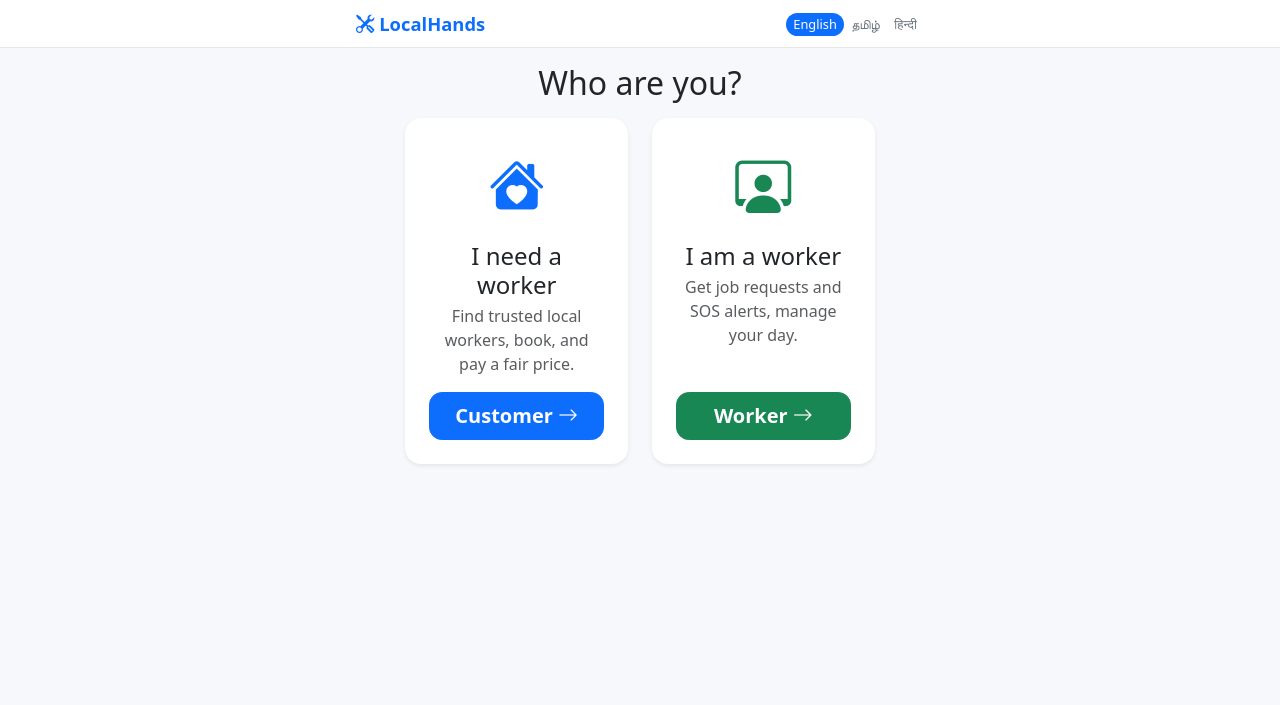
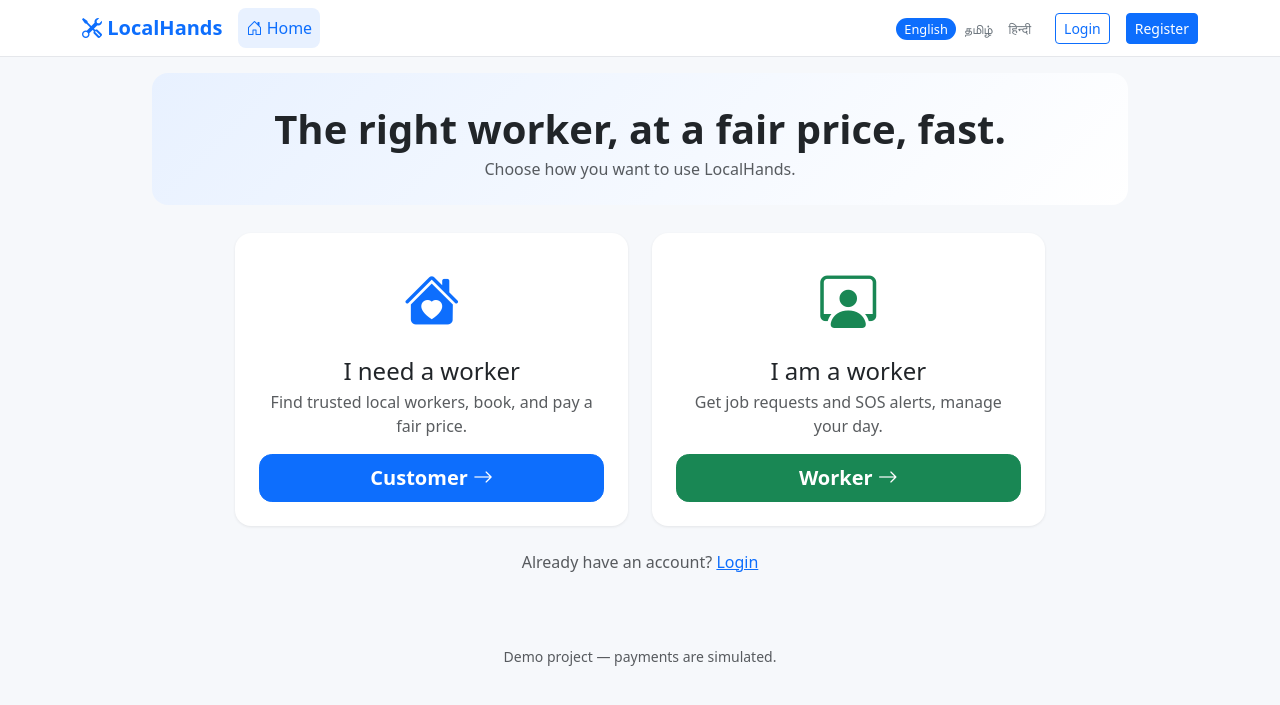
Before and after one commit to Lathika2710/ThinkForge_lathika, a Flask app: page / in a window 1280 px wide. Shown: the top 705 px of the page. Run offline with Flask 3, Linux system fonts and the light colour scheme.

Commit message:
Top navigation with Home / Notifications / Profile, role -> register -> dashboard
- Home asks Customer or Worker; choice leads to registration (login link shown),
  registration lands on the matching dashboard
- Top navbar: Home, Notifications (badge for items needing a response), Profile,
  plus Bookings (customer) or Earnings (worker); language + logout on the right
- Notifications page derived from bookings: requests, SOS, counter-offers,
  payments, reviews, cancellations
- Customer home shows active bookings; worker home gets a 3-number summary strip
- Removed bottom bar; centred narrow columns for form pages

Co-Authored-By: Claude Fable 5.1 <noreply@anthropic.com>

```diff
--- a/app/routes.py
+++ b/app/routes.py
@@ -54,12 +54,11 @@ def index():
     if g.user and g.user.role in ("worker", "admin"):
         return redirect(home_for(g.user))
     if not g.user:
-        role = session.get("role")
-        if role == "worker":
-            return redirect(url_for("main.login", role="worker"))
-        if role != "customer":
-            return render_template("choose_role.html")
-    return render_template("index.html", cats=Category.query.all())
+        return render_template("choose_role.html")
+    active = (Booking.query.filter(Booking.customer_id == g.user.id,
+                                   Booking.status.in_(("pending", "countered", "confirmed", "travelling", "in_progress", "completed", "sos_open")))
+              .order_by(Booking.start).all())
+    return render_template("index.html", cats=Category.query.all(), active=active)
 
 
 @bp.route("/need/<int:cid>")
@@ -80,9 +79,7 @@ def choose_role(role):
     session["role"] = role
     if g.user:
         return redirect(home_for(g.user))
-    if role == "worker":
-        return redirect(url_for("main.login", role="worker"))
-    return redirect(url_for("main.index"))
+    return redirect(url_for("main.register", role=role))
 
 
 @bp.route("/lang/<code>")
@@ -96,7 +93,7 @@ def set_lang(code):
 @bp.route("/register", methods=["GET", "POST"])
 def register():
     cats = Category.query.all()
-    role = request.values.get("role", "customer")
+    role = request.values.get("role") or session.get("role") or "customer"
     role = role if role in ("customer", "worker") else "customer"
     if request.method == "POST":
         f = request.form
@@ -330,7 +327,9 @@ def worker_dash():
         upcoming=[b for b in active if b.start.date() > today],
         waiting=[b for b in rows if b.status in ("countered", "completed")],
     )
-    return render_template("worker_dash.html", wp=wp, sos_open=sos_open, groups=groups)
+    summary = dict(today=len(groups["today"]), requests=len(groups["requests"]),
+                   earned=sum(b.total for b in rows if b.status == "paid"))
+    return render_template("worker_dash.html", wp=wp, sos_open=sos_open, groups=groups, summary=summary)
 
 
 @bp.route("/worker/availability", methods=["POST"])
@@ -349,6 +348,74 @@ def worker_money():
     stats = dict(earned=sum(b.total for b in rows if b.status == "paid"),
                  awaiting=sum(b.total for b in rows if b.status == "completed"), done=len(rows))
     return render_template("money.html", wp=wp, rows=rows, stats=stats)
+
+
+def notifications_for(u):
+    """Recent events for this user, newest first. Items with action=True need a response."""
+    items = []
+
+    def add(b, key, when, action=False, **kw):
+        kw.setdefault("a", b.total or b.agreed_price or b.counter_price or b.offered_price or 0)
+        items.append(dict(key=key, kw=kw, when=when, action=action, b=b,
+                          url=url_for("main.my_bookings") if u.role == "customer" else url_for("main.worker_dash")))
+
+    if u.role == "worker":
+        wp = u.profile
+        if wp.verified and wp.available:
+            for b in Booking.query.filter_by(status="sos_open", category_id=wp.category_id):
+                add(b, "n_sos", b.created_at, True, c=T(session.get("lang", "en"), "cat_" + b.category.name))
+        for b in Booking.query.filter_by(worker_id=wp.id).order_by(Booking.created_at.desc()).limit(40):
+            n = b.customer.name
+            if b.status == "pending":
+                add(b, "n_new_request", b.created_at, True, n=n)
+            elif b.status == "countered":
+                add(b, "n_waiting", b.created_at, n=n)
+            elif b.status in ("confirmed", "travelling", "in_progress") and not b.is_sos:
+                add(b, "n_confirmed", b.created_at, n=n)
+            elif b.status == "completed":
+                add(b, "n_pending_pay", b.start, n=n)
+            elif b.status == "paid":
+                add(b, "n_paid", b.start, n=n)
+                if b.review:
+                    add(b, "n_review", b.review.created_at, n=n, r=b.review.rating)
+            elif b.status == "cancelled" and b.cancelled_by == "customer":
+                add(b, "n_cancelled", b.start, n=n)
+    else:
+        for b in Booking.query.filter_by(customer_id=u.id).order_by(Booking.created_at.desc()).limit(40):
+            n = b.worker.user.name if b.worker else ""
+            if b.addon_status == "proposed":
+                add(b, "n_addon", b.start, True, n=n, a=b.addon_amount)
+            if b.status == "countered":
+                add(b, "n_countered", b.created_at, True, n=n, a=b.counter_price)
+            elif b.status == "completed":
+                add(b, "n_completed", b.start, True, n=n)
+            elif b.status == "confirmed":
+                add(b, "n_sos_accepted" if b.is_sos else "n_confirmed", b.created_at, n=n)
+            elif b.status == "travelling":
+                add(b, "n_travelling", b.start, n=n)
+            elif b.status == "in_progress":
+                add(b, "n_in_progress", b.start, n=n)
+            elif b.status == "declined":
+                add(b, "n_declined", b.created_at, n=n)
+            elif b.status == "cancelled" and b.cancelled_by == "worker":
+                add(b, "n_cancelled", b.start, n=n)
+    items.sort(key=lambda i: (not i["action"], -i["when"].timestamp()))
+    return items
+
+
+@bp.app_context_processor
+def inject_notification_count():
+    if not g.get("user") or g.user.role == "admin":
+        return dict(notif_count=0)
+    return dict(notif_count=sum(1 for i in notifications_for(g.user) if i["action"]))
+
+
+@bp.route("/notifications")
+@login_required()
+def notifications():
+    if g.user.role == "admin":
+        return redirect(url_for("main.admin"))
+    return render_template("notifications.html", items=notifications_for(g.user))
 
 
 @bp.route("/me", methods=["GET", "POST"])
--- a/app/static/style.css
+++ b/app/static/style.css
@@ -1,37 +1,38 @@
-/* Phone-first, one column, big taps. */
-body{background:#f6f8fb;padding-bottom:84px}
-.app{max-width:600px;margin:0 auto;padding:0 16px}
-.topbar{background:#fff;border-bottom:1px solid #e5e7eb;padding:.6rem 0;margin-bottom:.5rem}
-.brand{font-weight:700;color:#0d6efd;text-decoration:none;font-size:1.15rem}
-.lang a{font-size:.8rem;color:#6c757d;text-decoration:none;padding:.15rem .45rem;border-radius:1rem}
+/* Clean, professional, phone-friendly. */
+body{background:#f6f8fb}
+.page{max-width:1000px;padding-top:1rem;padding-bottom:2rem}
+.topnav{background:#fff;border-bottom:1px solid #e5e7eb}
+.topnav .navbar-brand{font-weight:700;color:#0d6efd}
+.topnav .nav-link{color:#495057;font-weight:500;padding:.5rem .8rem;border-radius:.5rem}
+.topnav .nav-link.active{color:#0d6efd;background:#e8f1ff}
+.topnav .nav-link .badge{font-size:.65rem;vertical-align:top}
+.lang a{font-size:.8rem;color:#6c757d;text-decoration:none;padding:.15rem .5rem;border-radius:1rem}
 .lang a.on{background:#0d6efd;color:#fff}
 .section{margin:1.25rem 0 .6rem}
-
-.bottombar{position:fixed;left:0;right:0;bottom:0;background:#fff;border-top:1px solid #e5e7eb;display:flex;justify-content:space-around;padding:.35rem 0 calc(.35rem + env(safe-area-inset-bottom))}
-.bottombar a{flex:1;text-align:center;color:#6c757d;text-decoration:none;font-size:.75rem;line-height:1.1}
-.bottombar a i{display:block;font-size:1.5rem;margin-bottom:.1rem}
-.bottombar a.on{color:#0d6efd;font-weight:600}
+.hero{padding:2rem 1rem 1.5rem;background:linear-gradient(135deg,#e8f1ff,#fff);border-radius:1rem}
 
 .btn-xl{padding:1rem 1.25rem;font-size:1.25rem;font-weight:700;border-radius:1rem;text-align:left;display:flex;flex-direction:column;align-items:flex-start;gap:.15rem}
 .btn-xl i{margin-right:.4rem}
 .btn-xl small{font-size:.8rem;font-weight:400;opacity:.9}
 .btn-lg{border-radius:.8rem;font-weight:600}
 
-.cat-card{text-decoration:none;color:inherit;border:0;border-radius:1rem;box-shadow:0 1px 3px rgba(0,0,0,.08);transition:transform .1s}
+.card{border:0;border-radius:1rem;box-shadow:0 1px 3px rgba(0,0,0,.08)}
+.cat-card{text-decoration:none;color:inherit;transition:transform .1s}
 .cat-card:hover,.cat-card:active{transform:translateY(-3px)}
 .cat-card i{font-size:2.2rem;color:#0d6efd}
-.role-card{text-decoration:none;color:inherit;transition:transform .1s,box-shadow .1s;display:flex;flex-direction:column;border:0;border-radius:1rem}
-.role-card:hover{transform:translateY(-4px);box-shadow:0 .5rem 1rem rgba(0,0,0,.1)!important}
+.role-card{text-decoration:none;color:inherit;transition:transform .1s,box-shadow .1s;display:flex;flex-direction:column}
+.role-card:hover{transform:translateY(-4px);box-shadow:0 .5rem 1rem rgba(0,0,0,.1)}
 .role-card>i{font-size:3.5rem}
-.hero{padding:1.5rem 1rem;background:linear-gradient(135deg,#e8f1ff,#fff);border-radius:1rem}
 
-.job{border:0;border-radius:1rem;box-shadow:0 1px 3px rgba(0,0,0,.08)}
 .status-icon{font-size:1.8rem;width:2.4rem;text-align:center}
 .avatar{width:2.6rem;height:2.6rem;border-radius:50%;background:#e8f1ff;color:#0d6efd;display:flex;align-items:center;justify-content:center;font-size:1.4rem}
 .avatar-lg{width:4.5rem;height:4.5rem;font-size:2.4rem}
-.stat{border:0;border-radius:1rem;box-shadow:0 1px 3px rgba(0,0,0,.08);padding:.6rem .25rem}
-.stat-num{font-size:1.3rem;font-weight:700;line-height:1.2}
+.stat{padding:.8rem .25rem;height:100%}
+.stat-num{font-size:1.4rem;font-weight:700;line-height:1.2}
+.notif.notif-action{border-left:4px solid #dc3545}
+.notif:hover{background:#fafbfd}
 .thumb{max-height:90px;border-radius:.5rem;margin:.25rem 0}
 .stars{color:#f5a623;letter-spacing:1px}
 .sos-option{cursor:pointer}
 .btn-check:checked+.sos-option{background:#dc3545;color:#fff;border-color:#dc3545}
+.narrow{margin:0 auto}
--- a/app/templates/base.html
+++ b/app/templates/base.html
@@ -9,46 +9,49 @@
 <link href="{{ url_for('static', filename='style.css') }}" rel="stylesheet">
 </head>
 <body {% block body_attrs %}{% endblock %}>
-{% set nav_role = g.user.role if g.user else session.get('role') %}
-<header class="topbar">
- <div class="app d-flex justify-content-between align-items-center">
-  <a class="brand" href="{{ url_for('main.index') }}"><i class="bi bi-tools"></i> {{ app_name }}</a>
-  <div class="d-flex align-items-center gap-2">
-   {% if g.user and g.user.role == 'admin' %}<a class="small" href="{{ url_for('main.admin') }}">{{ t('nav_admin') }}</a><a class="small" href="{{ url_for('main.logout') }}">{{ t('nav_logout') }}</a>{% endif %}
-   <div class="lang" aria-label="{{ t('language') }}">
-    {% for code, label in LANGS.items() %}<a class="{{ 'on' if code == lang }}" href="{{ url_for('main.set_lang', code=code) }}">{{ label }}</a>{% endfor %}
+{% set ep = request.endpoint %}
+{% macro item(href, label, icon, on) -%}
+<li class="nav-item"><a class="nav-link {{ 'active' if on }}" href="{{ href }}"><i class="bi {{ icon }}"></i> {{ label }}</a></li>
+{%- endmacro %}
+<nav class="navbar navbar-expand-md topnav">
+ <div class="container">
+  <a class="navbar-brand" href="{{ url_for('main.index') }}"><i class="bi bi-tools"></i> {{ app_name }}</a>
+  <button class="navbar-toggler" type="button" data-bs-toggle="collapse" data-bs-target="#nav" aria-label="menu"><span class="navbar-toggler-icon"></span></button>
+  <div class="collapse navbar-collapse" id="nav">
+   <ul class="navbar-nav me-auto">
+    {% if g.user and g.user.role == 'customer' %}
+     {{ item(url_for('main.index'), t('nav_home'), 'bi-house-door', ep in ('main.index', 'main.need', 'main.workers', 'main.book', 'main.worker_public')) }}
+     {{ item(url_for('main.my_bookings'), t('nav_bookings'), 'bi-list-check', ep in ('main.my_bookings', 'main.sos_status', 'main.review')) }}
+    {% elif g.user and g.user.role == 'worker' %}
+     {{ item(url_for('main.worker_dash'), t('nav_home'), 'bi-house-door', ep == 'main.worker_dash') }}
+     {{ item(url_for('main.worker_money'), t('nav_earnings'), 'bi-cash-coin', ep == 'main.worker_money') }}
+    {% elif g.user and g.user.role == 'admin' %}
+     {{ item(url_for('main.admin'), t('nav_admin'), 'bi-speedometer2', ep == 'main.admin') }}
+    {% else %}
+     {{ item(url_for('main.index'), t('nav_home'), 'bi-house-door', ep == 'main.index') }}
+    {% endif %}
+    {% if g.user and g.user.role != 'admin' %}
+     <li class="nav-item"><a class="nav-link {{ 'active' if ep == 'main.notifications' }}" href="{{ url_for('main.notifications') }}"><i class="bi bi-bell"></i> {{ t('nav_notifications') }}
+      {% if notif_count %}<span class="badge rounded-pill bg-danger">{{ notif_count }}</span>{% endif %}</a></li>
+     {{ item(url_for('main.me'), t('nav_profile'), 'bi-person', ep == 'main.me') }}
+    {% endif %}
+   </ul>
+   <div class="d-flex align-items-center gap-3 py-2 py-md-0">
+    <div class="lang" aria-label="{{ t('language') }}">
+     {% for code, label in LANGS.items() %}<a class="{{ 'on' if code == lang }}" href="{{ url_for('main.set_lang', code=code) }}">{{ label }}</a>{% endfor %}
+    </div>
+    {% if g.user %}<a class="btn btn-sm btn-outline-secondary" href="{{ url_for('main.logout') }}">{{ t('nav_logout') }}</a>
+    {% else %}<a class="btn btn-sm btn-outline-primary" href="{{ url_for('main.login') }}">{{ t('nav_login') }}</a>
+    <a class="btn btn-sm btn-primary" href="{{ url_for('main.register') }}">{{ t('nav_register') }}</a>{% endif %}
    </div>
   </div>
  </div>
-</header>
-<main class="app">
+</nav>
+<main class="container page">
  {% with m = get_flashed_messages(with_categories=true) %}{% for c, text in m %}<div class="alert alert-{{ c }} py-2">{{ text }}</div>{% endfor %}{% endwith %}
  {% block content %}{% endblock %}
 </main>
-{# ---------- bottom bar: 3 taps max ---------- #}
-{% if nav_role == 'customer' %}
-<nav class="bottombar">
- <a href="{{ url_for('main.index') }}" class="{{ 'on' if request.endpoint in ('main.index', 'main.need', 'main.workers', 'main.book') }}"><i class="bi bi-house-door"></i><span>{{ t('nav_home') }}</span></a>
- {% if g.user %}
- <a href="{{ url_for('main.my_bookings') }}" class="{{ 'on' if request.endpoint in ('main.my_bookings', 'main.sos_status', 'main.review') }}"><i class="bi bi-list-check"></i><span>{{ t('nav_bookings') }}</span></a>
- <a href="{{ url_for('main.me') }}" class="{{ 'on' if request.endpoint == 'main.me' }}"><i class="bi bi-person"></i><span>{{ t('nav_me') }}</span></a>
- {% else %}
- <a href="{{ url_for('main.login', role='customer') }}" class="{{ 'on' if request.endpoint in ('main.login', 'main.register') }}"><i class="bi bi-box-arrow-in-right"></i><span>{{ t('nav_login') }}</span></a>
- <a href="{{ url_for('main.choose_role', role='reset') }}"><i class="bi bi-arrow-left-right"></i><span>{{ t('switch_role') }}</span></a>
- {% endif %}
-</nav>
-{% elif nav_role == 'worker' %}
-<nav class="bottombar">
- {% if g.user %}
- <a href="{{ url_for('main.worker_dash') }}" class="{{ 'on' if request.endpoint == 'main.worker_dash' }}"><i class="bi bi-briefcase"></i><span>{{ t('nav_jobs') }}</span></a>
- <a href="{{ url_for('main.worker_money') }}" class="{{ 'on' if request.endpoint == 'main.worker_money' }}"><i class="bi bi-cash-coin"></i><span>{{ t('nav_money') }}</span></a>
- <a href="{{ url_for('main.me') }}" class="{{ 'on' if request.endpoint == 'main.me' }}"><i class="bi bi-person"></i><span>{{ t('nav_me') }}</span></a>
- {% else %}
- <a href="{{ url_for('main.login', role='worker') }}" class="{{ 'on' if request.endpoint in ('main.login', 'main.register') }}"><i class="bi bi-box-arrow-in-right"></i><span>{{ t('nav_login') }}</span></a>
- <a href="{{ url_for('main.choose_role', role='reset') }}"><i class="bi bi-arrow-left-right"></i><span>{{ t('switch_role') }}</span></a>
- {% endif %}
-</nav>
-{% endif %}
+<footer class="text-center text-muted small py-4">{{ t('footer') }}</footer>
 <script src="https://cdn.jsdelivr.net/npm/bootstrap@5.3.3/dist/js/bootstrap.bundle.min.js"></script>
 <script src="{{ url_for('static', filename='app.js') }}"></script>
 </body></html>
--- a/app/templates/book.html
+++ b/app/templates/book.html
@@ -1,5 +1,6 @@
 {% extends 'base.html' %}
 {% block content %}
+<div class="narrow" style="max-width:600px">
 <div class="card job"><div class="card-body">
  <div class="d-flex align-items-center gap-3 mb-3">
   <div class="avatar"><i class="bi bi-person-fill"></i></div>
@@ -24,4 +25,5 @@
  </form>
 </div></div>
 <div class="text-center mt-3"><a class="small text-muted" href="{{ url_for('main.workers', category=wp.category_id) }}"><i class="bi bi-arrow-left"></i> {{ t('change') }}</a></div>
+</div>
 {% endblock %}
--- a/app/templates/choose_role.html
+++ b/app/templates/choose_role.html
@@ -1,9 +1,12 @@
 {% extends 'base.html' %}
 {% block content %}
-<h2 class="text-center my-3">{{ t('choose_title') }}</h2>
-<div class="row g-4 justify-content-center">
+<section class="hero text-center">
+ <h1 class="fw-bold mb-1">{{ t('hero_title') }}</h1>
+ <p class="text-muted mb-0">{{ t('choose_sub') }}</p>
+</section>
+<div class="row g-4 justify-content-center mt-1">
  <div class="col-md-5">
-  <a class="card role-card text-center p-4 h-100 shadow-sm" href="{{ url_for('main.choose_role', role='customer') }}">
+  <a class="card role-card text-center p-4 h-100" href="{{ url_for('main.choose_role', role='customer') }}">
    <i class="bi bi-house-heart-fill text-primary"></i>
    <h4 class="mt-3 mb-1">{{ t('choose_customer') }}</h4>
    <p class="text-muted mb-3">{{ t('choose_customer_sub') }}</p>
@@ -11,7 +14,7 @@
   </a>
  </div>
  <div class="col-md-5">
-  <a class="card role-card text-center p-4 h-100 shadow-sm" href="{{ url_for('main.choose_role', role='worker') }}">
+  <a class="card role-card text-center p-4 h-100" href="{{ url_for('main.choose_role', role='worker') }}">
    <i class="bi bi-person-workspace text-success"></i>
    <h4 class="mt-3 mb-1">{{ t('choose_worker') }}</h4>
    <p class="text-muted mb-3">{{ t('choose_worker_sub') }}</p>
@@ -19,4 +22,5 @@
   </a>
  </div>
 </div>
+<p class="text-center text-muted mt-4">{{ t('already_account') }} <a href="{{ url_for('main.login') }}">{{ t('login_here') }}</a></p>
 {% endblock %}
--- a/app/templates/login.html
+++ b/app/templates/login.html
@@ -1,5 +1,6 @@
 {% extends 'base.html' %}
 {% block content %}
+<div class="narrow" style="max-width:460px">
 <div class="card job card-body">
  <h3>{{ t('login_as', r=t('role_' + role)) }}</h3>
  <div class="btn-group mb-3">
@@ -13,4 +14,5 @@
  </form>
  <div class="text-center small mt-3">{{ t('no_account') }} <a href="{{ url_for('main.register', role=role) }}">{{ t('register_here', r=t('role_' + role)) }}</a></div>
 </div>
+</div>
 {% endblock %}
--- a/app/templates/me.html
+++ b/app/templates/me.html
@@ -1,5 +1,6 @@
 {% extends 'base.html' %}
 {% block content %}
+<div class="narrow" style="max-width:600px">
 <div class="text-center my-3">
  <div class="avatar avatar-lg mx-auto"><i class="bi bi-person-fill"></i></div>
  <h3 class="mt-2 mb-0">{{ g.user.name }}</h3>
@@ -22,4 +23,5 @@
  <button class="btn btn-primary btn-lg w-100 mt-3">{{ t('save') }}</button>
 </div></form>
 <a class="btn btn-outline-secondary w-100 mt-3" href="{{ url_for('main.logout') }}"><i class="bi bi-box-arrow-right"></i> {{ t('logout') }}</a>
+</div>
 {% endblock %}
--- a/app/templates/money.html
+++ b/app/templates/money.html
@@ -1,5 +1,6 @@
 {% extends 'base.html' %}
 {% block content %}
+<div class="narrow" style="max-width:720px">
 {% set view = 'worker' %}
 <h2 class="text-center my-3">{{ t('money_title') }}</h2>
 <div class="row g-2 mb-3 text-center">
@@ -9,4 +10,5 @@
 </div>
 <div class="text-center small text-muted mb-3">{{ t('reliability') }} {{ wp.reliability }}% · {% if wp.review_count %}<span class="stars">★</span> {{ wp.avg_rating }} ({{ wp.review_count }}){% else %}{{ t('no_reviews') }}{% endif %}</div>
 {% for b in rows %}{% include '_booking.html' %}{% else %}<p class="text-muted text-center">{{ t('no_money') }}</p>{% endfor %}
+</div>
 {% endblock %}
--- a/app/templates/my_bookings.html
+++ b/app/templates/my_bookings.html
@@ -1,6 +1,8 @@
 {% extends 'base.html' %}
 {% block content %}
+<div class="narrow" style="max-width:720px">
 <h2 class="text-center my-3">{{ t('my_bookings') }}</h2>
 {% set view = 'customer' %}
 {% for b in rows %}{% include '_booking.html' %}{% else %}<p class="text-muted text-center">{{ t('no_bookings') }}</p>{% endfor %}
+</div>
 {% endblock %}
--- a/app/templates/need.html
+++ b/app/templates/need.html
@@ -1,5 +1,6 @@
 {% extends 'base.html' %}
 {% block content %}
+<div class="narrow" style="max-width:560px">
 {% set cname = t('cat_' + cat.name) %}
 <div class="text-center my-3"><i class="bi {{ cat.icon }} fs-1 text-primary"></i><h2>{{ t('when_help', c=cname) }}</h2></div>
 <div class="d-grid gap-3">
@@ -13,4 +14,5 @@
 </div>
 <div class="text-center mt-3"><a class="small text-muted" href="{{ url_for('main.index') }}"><i class="bi bi-arrow-left"></i> {{ t('change') }}</a></div>
 <div class="small text-muted text-center mt-4"><i class="bi bi-telephone-fill"></i> {{ t('sos_emergency') }}</div>
+</div>
 {% endblock %}
--- a/app/templates/register.html
+++ b/app/templates/register.html
@@ -1,7 +1,8 @@
 {% extends 'base.html' %}
 {% block content %}
+<div class="narrow" style="max-width:640px">
 <div class="card job card-body">
- <h3>{{ t('register') }}</h3>
+ <h3>{{ t('register_here', r=t('role_' + role)) }}</h3>
  <div class="btn-group mb-3">
   <a class="btn btn-outline-primary {{ 'active' if role == 'customer' }}" href="{{ url_for('main.register', role='customer') }}">{{ t('role_customer') }}</a>
   <a class="btn btn-outline-primary {{ 'active' if role == 'worker' }}" href="{{ url_for('main.register', role='worker') }}">{{ t('role_worker') }}</a>
@@ -27,5 +28,7 @@
   </div>
   <button class="btn btn-primary btn-lg w-100 mt-3">{{ t('register') }}</button>
  </form>
+ <div class="text-center small mt-3">{{ t('already_account') }} <a href="{{ url_for('main.login', role=role) }}">{{ t('login_here') }}</a></div>
+</div>
 </div>
 {% endblock %}
--- a/app/templates/review.html
+++ b/app/templates/review.html
@@ -1,5 +1,6 @@
 {% extends 'base.html' %}
 {% block content %}
+<div class="narrow" style="max-width:520px">
 <div class="card job card-body">
  <h4>{{ t('review_title') }} — {{ b.worker.user.name }}</h4>
  <form method="post">
@@ -13,4 +14,5 @@
   <button class="btn btn-primary w-100">{{ t('submit') }}</button>
  </form>
 </div>
+</div>
 {% endblock %}
--- a/app/templates/sos.html
+++ b/app/templates/sos.html
@@ -1,5 +1,6 @@
 {% extends 'base.html' %}
 {% block content %}
+<div class="narrow" style="max-width:560px">
 <div class="card job card-body">
  <h3 class="text-danger"><i class="bi bi-exclamation-triangle-fill"></i> {{ t('sos_button') }}</h3>
  <p class="text-muted">{{ t('sos_sub') }}</p>
@@ -14,4 +15,5 @@
  </form>
  <div class="alert alert-secondary small mt-3 mb-0"><i class="bi bi-telephone-fill"></i> {{ t('sos_emergency') }}</div>
 </div>
+</div>
 {% endblock %}
--- a/app/templates/sos_status.html
+++ b/app/templates/sos_status.html
@@ -1,6 +1,7 @@
 {% extends 'base.html' %}
 {% block body_attrs %}{% if b.status == 'sos_open' %}data-refresh="5000"{% endif %}{% endblock %}
 {% block content %}
+<div class="narrow" style="max-width:560px">
 {% set tip = 'tip_' + b.category.name %}
 <div class="card job card-body">
  <h4>{{ t('cat_' + b.category.name) }}</h4>
@@ -16,4 +17,5 @@
  <div class="alert alert-warning text-start small mt-3 mb-2"><b><i class="bi bi-shield-check"></i> {{ t('sos_safety') }}:</b> {{ t(tip) if tip in ('tip_Electrician', 'tip_Plumber') else t('tip_other') }}</div>
  <div class="alert alert-secondary text-start small mb-0"><i class="bi bi-telephone-fill"></i> {{ t('sos_emergency') }}</div>
 </div>
+</div>
 {% endblock %}
--- a/app/templates/workers.html
+++ b/app/templates/workers.html
@@ -1,5 +1,6 @@
 {% extends 'base.html' %}
 {% block content %}
+<div class="narrow" style="max-width:720px">
 <h2 class="text-center my-3">{% if cat %}{{ t('pick_worker', c=t('cat_' + cat.name)) }}{% else %}{{ t('find_workers') }}{% endif %}</h2>
 {% for wp, score, reasons in rows %}
 <div class="card job mb-3"><div class="card-body">
@@ -22,4 +23,5 @@
 </div></div>
 {% else %}<p class="text-muted text-center">{{ t('no_workers') }}</p>{% endfor %}
 {% if cat %}<div class="text-center"><a class="small text-muted" href="{{ url_for('main.need', cid=cat.id) }}"><i class="bi bi-arrow-left"></i> {{ t('change') }}</a></div>{% endif %}
+</div>
 {% endblock %}
```
Also changed, not shown: app/i18n.py (+28 -0 lines), app/templates/index.html (+13 -3 lines), app/templates/notifications.html (added, +24 -0 lines), app/templates/worker_dash.html (+22 -9 lines), README.md.
